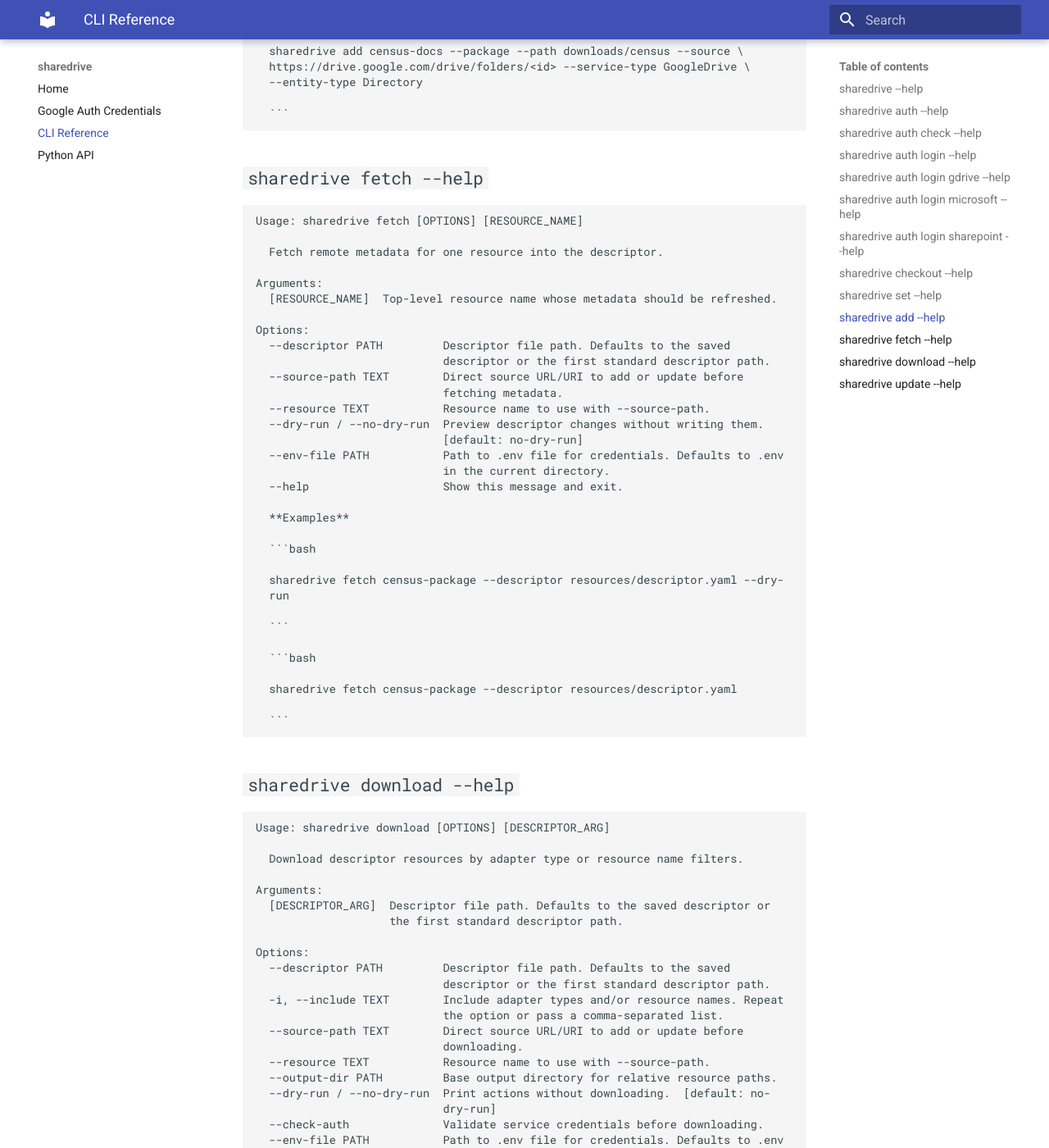
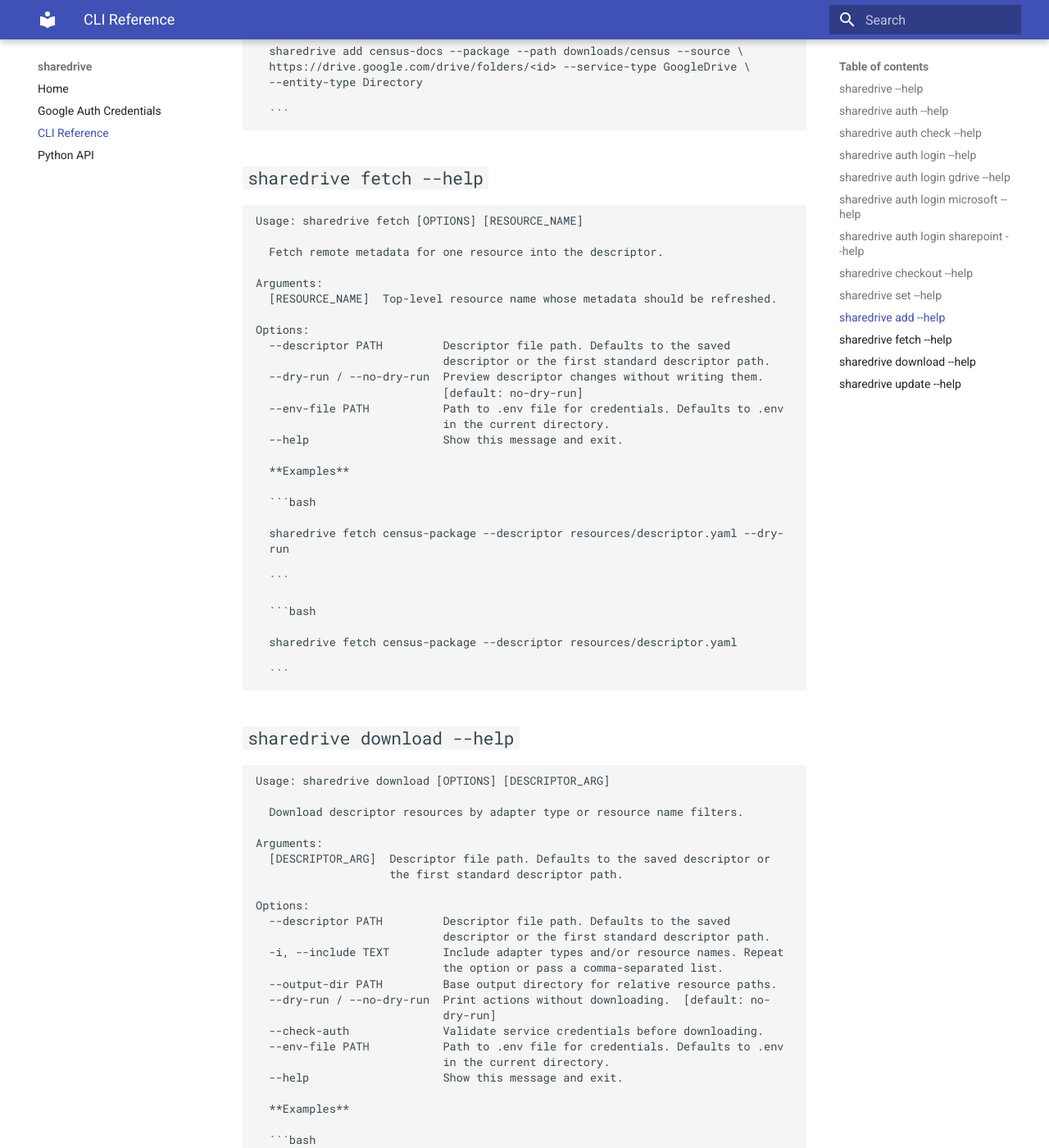
Before and after one commit to mbkranz/sharedrive, an MkDocs documentation site: the page built from docs/cli.md, in a window 1280 px wide and 1400 px high, scrolled down 6324 px. Shown: the whole window at 82% size. Built offline with MkDocs 1.6.1 and Material for MkDocs 9.7.7, drawn with Linux system fonts in a browser that asks for light colours; some of the changed text lies outside the part shown.

Commit message:
update docs

```diff
--- a/docs/cli.md
+++ b/docs/cli.md
@@ -336,9 +336,6 @@
 Options:
   --descriptor PATH         Descriptor file path. Defaults to the saved
                             descriptor or the first standard descriptor path.
-  --source-path TEXT        Direct source URL/URI to add or update before
-                            fetching metadata.
-  --resource TEXT           Resource name to use with --source-path.
   --dry-run / --no-dry-run  Preview descriptor changes without writing them.
                             [default: no-dry-run]
   --env-file PATH           Path to .env file for credentials. Defaults to .env
@@ -377,9 +374,6 @@
                             descriptor or the first standard descriptor path.
   -i, --include TEXT        Include adapter types and/or resource names. Repeat
                             the option or pass a comma-separated list.
-  --source-path TEXT        Direct source URL/URI to add or update before
-                            downloading.
-  --resource TEXT           Resource name to use with --source-path.
   --output-dir PATH         Base output directory for relative resource paths.
   --dry-run / --no-dry-run  Print actions without downloading.  [default: no-
                             dry-run]
```
Also changed, not shown: README.md (+0 -5 lines).
